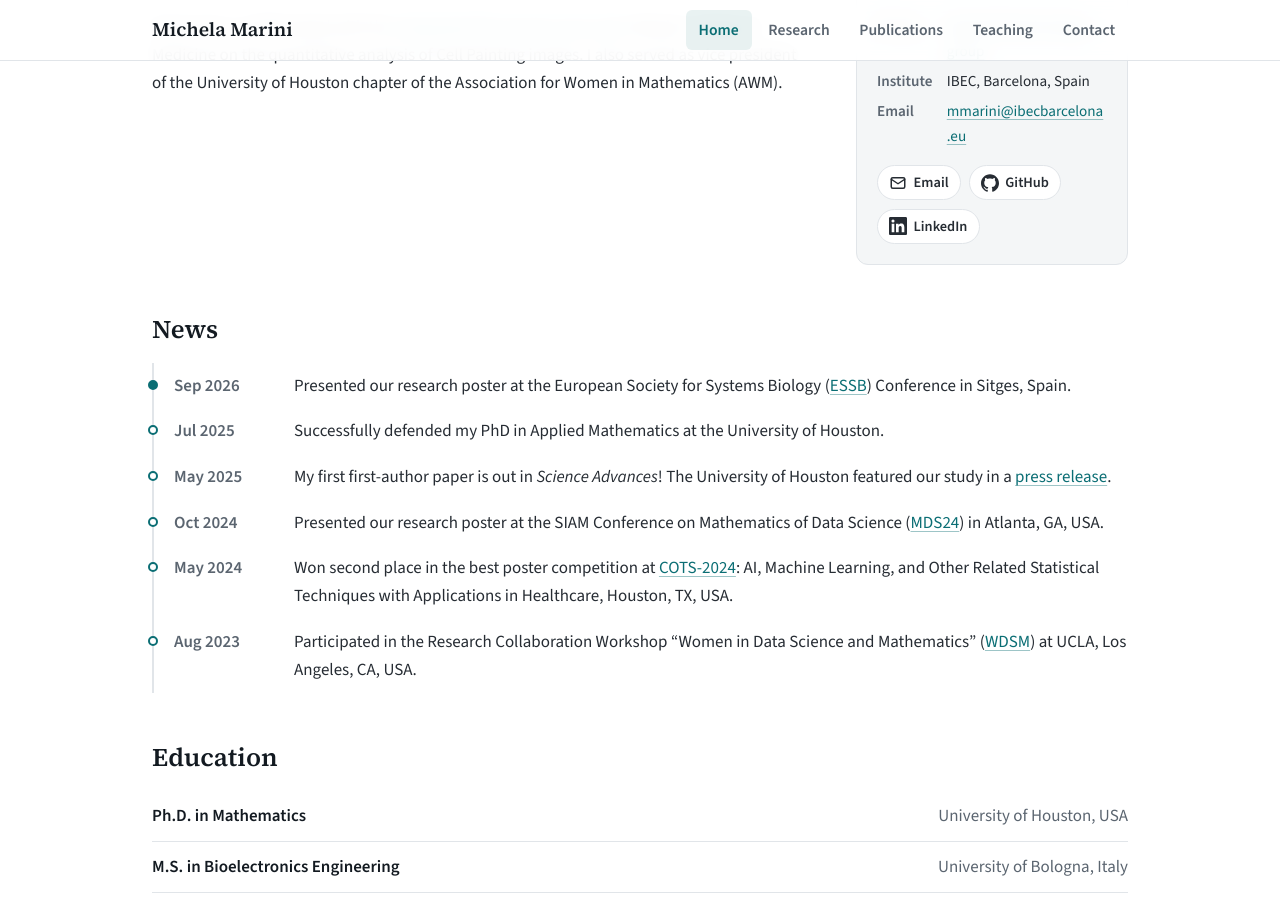
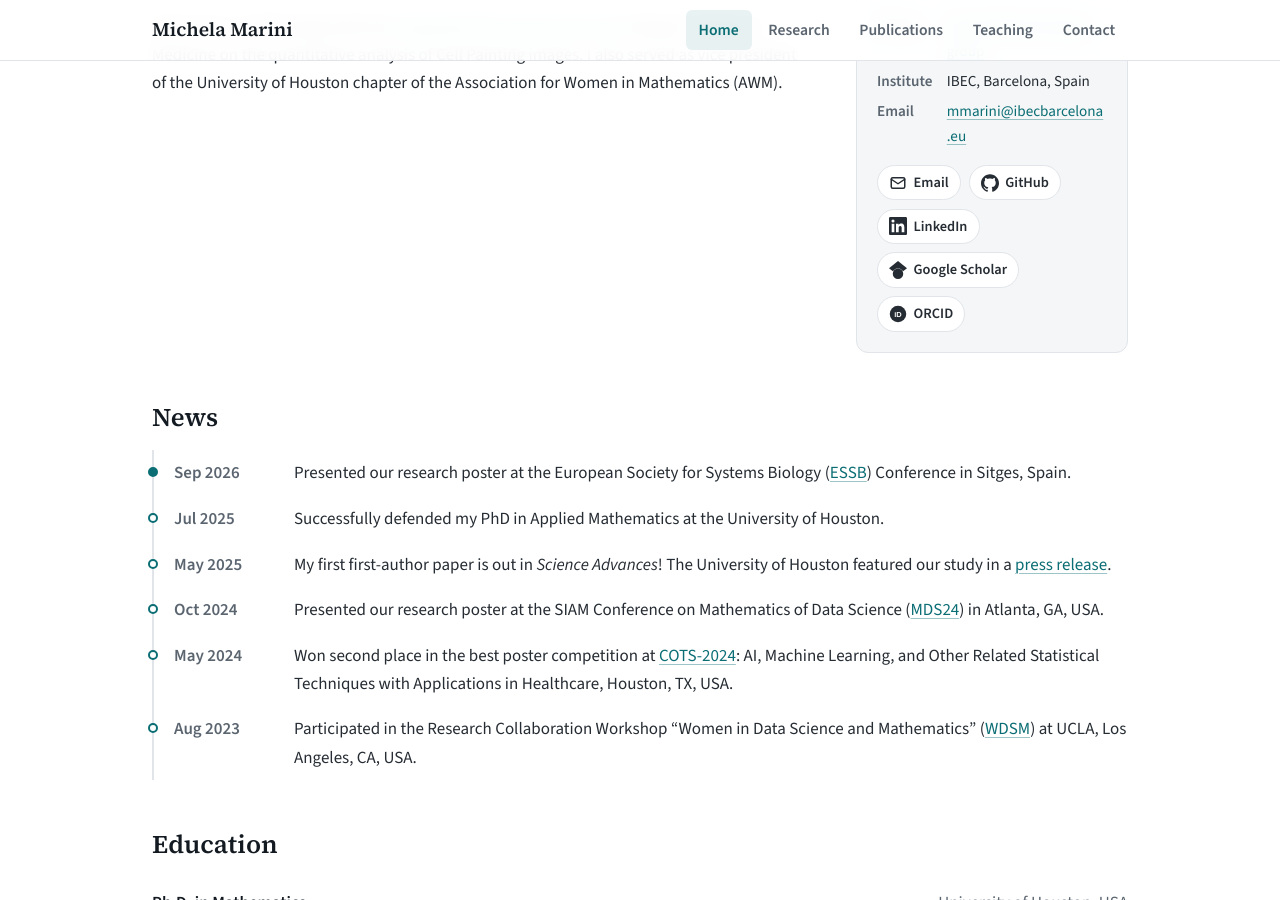
Before and after one commit to MichelaMarini/MichelaMarini.github.io, a Jekyll site: the page built from index.md, in a window 1280 px wide and 900 px high, scrolled down 790 px. Built offline with Jekyll 4.4.1, drawn with Linux system fonts in a browser that asks for light colours; some of the changed lines change nothing that is shown.

Commit message:
Update _config.yml

```diff
--- a/_config.yml
+++ b/_config.yml
@@ -21,8 +21,8 @@
   email: mmarini@ibecbarcelona.eu
   github: "https://github.com/MichelaMarini"
   linkedin: "https://www.linkedin.com/in/michela-marini-bb813517a/"
-  scholar: ""   # paste your Google Scholar profile link here to show it
-  orcid: ""     # paste your ORCID link here (https://orcid.org/...) to show it
+  scholar: "https://scholar.google.com/citations?user=o3NTbc0AAAAJ&hl=en&oi=ao"
+  orcid: "https://orcid.org/0009-0008-9053-5768"
 
 # Menu at the top of every page (order = order shown)
 navigation:
```
